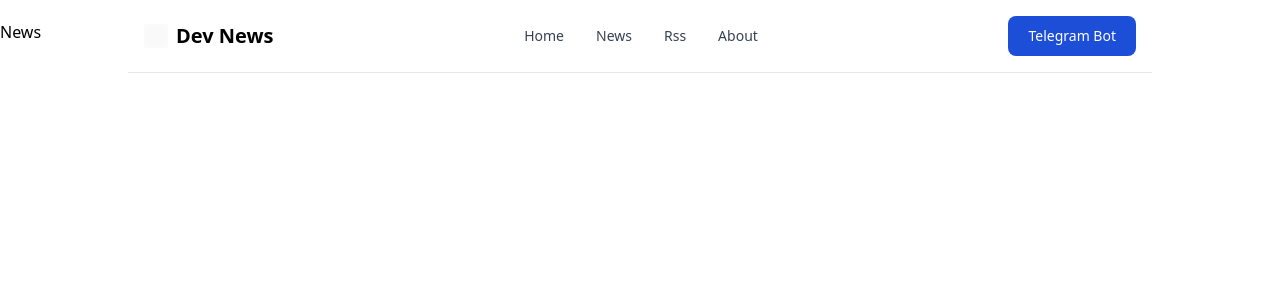
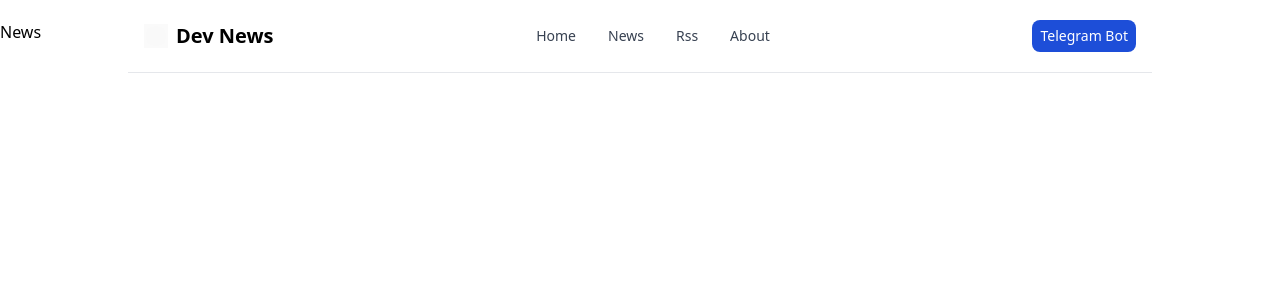
Before and after one commit to amrohan/DevNews-Frontend, a Next.js app: page / in a window 1280 px wide. Shown: the top 300 px of the page. Built offline with nearby package versions, Linux system fonts and the light colour scheme.

Commit message:
made btn smaller on navbar

```diff
--- a/components/NavBar.jsx
+++ b/components/NavBar.jsx
@@ -26,7 +26,7 @@ export default function NavBar() {
             <a target="_blank">
               <button
                 type="button"
-                className="text-white bg-blue-700 hover:bg-blue-800 focus:ring-4 focus:outline-none focus:ring-blue-300 font-medium rounded-lg text-sm px-5 py-2.5 text-center mr-3 md:mr-0 dark:bg-blue-600 dark:hover:bg-blue-700 dark:focus:ring-blue-800"
+                className="mt-1 md:mt-0 text-white bg-blue-700 hover:bg-blue-800 focus:ring-4 focus:outline-none focus:ring-blue-300 font-medium rounded-lg text-sm px-2 py-1.5 text-center mr-3 md:mr-0 dark:bg-blue-600 dark:hover:bg-blue-700 dark:focus:ring-blue-800"
               >
                 Telegram Bot
               </button>
@@ -35,7 +35,7 @@ export default function NavBar() {
           <button
             data-collapse-toggle="navbar-sticky"
             type="button"
-            className="inline-flex items-center p-2 text-sm text-gray-500 rounded-lg md:hidden hover:bg-gray-100 focus:outline-none focus:ring-2 focus:ring-gray-200 dark:text-gray-400 dark:hover:bg-gray-700 dark:focus:ring-gray-600"
+            className="inline-flex items-center p-2 text-sm text-gray-500 rounded-lg md:hidden hover:bg-gray-100 dark:text-gray-400 dark:hover:bg-gray-700 dark:focus:ring-gray-600"
             aria-controls="navbar-sticky"
             aria-expanded="false"
             onClick={() => {
```
